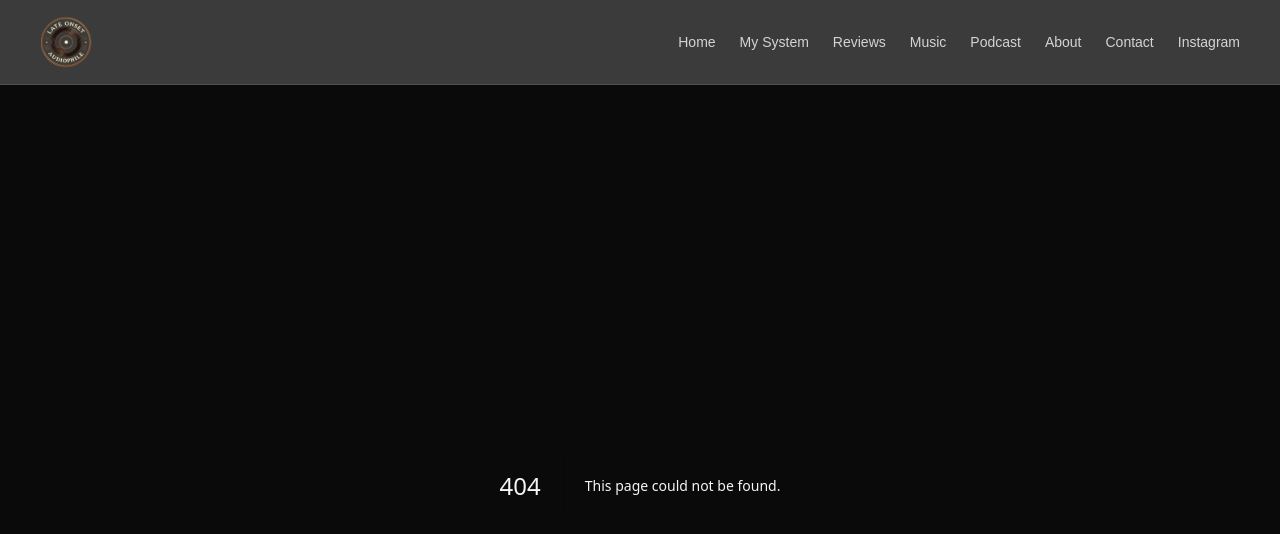
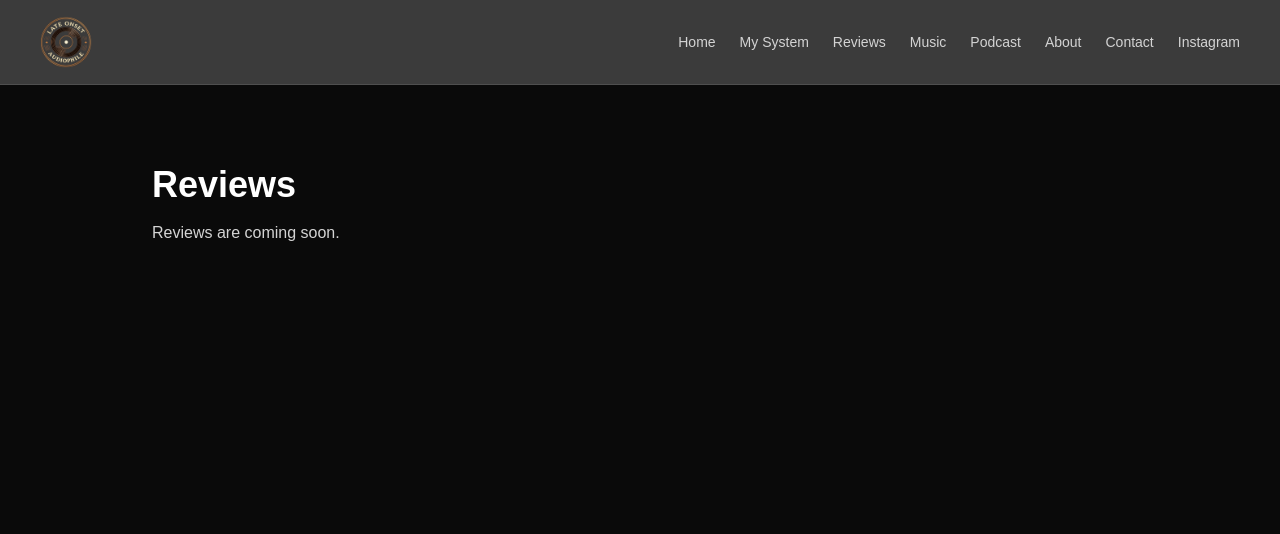
Before and after one commit to LamestImpala/loa-site, a Next.js app: page /about in a window 1280 px wide. Before the commit this address had no page. Shown: the top 534 px of the page. Built offline with nearby package versions, Linux system fonts and the light colour scheme.

Commit message:
Update site content and fixes

```diff
--- /dev/null
+++ b/app/about/page.tsx
@@ -0,0 +1,10 @@
+export default function ReviewsPage() {
+  return (
+    <section className="mx-auto max-w-5xl px-6 py-20 text-white">
+      <h1 className="text-4xl font-semibold">Reviews</h1>
+      <p className="mt-4 text-neutral-300">
+        Reviews are coming soon.
+      </p>
+    </section>
+  );
+}
--- /dev/null
+++ b/app/contact/page.tsx
@@ -0,0 +1,10 @@
+export default function ReviewsPage() {
+  return (
+    <section className="mx-auto max-w-5xl px-6 py-20 text-white">
+      <h1 className="text-4xl font-semibold">Reviews</h1>
+      <p className="mt-4 text-neutral-300">
+        Reviews are coming soon.
+      </p>
+    </section>
+  );
+}
--- a/app/layout.tsx
+++ b/app/layout.tsx
@@ -3,7 +3,7 @@ import Image from "next/image";
 import Link from "next/link";
 import "./globals.css";
 
-export const meta : Metadata = {
+export const metadata: Metadata = {
   metadataBase: new URL("https://lateonsetaudiophile.com"),
   title: "Late Onset Audiophile",
   description:
@@ -58,8 +58,6 @@ export default function RootLayout({
     priority
   />
 </Link>
-
-
             <div className="flex items-center gap-6 text-sm text-neutral-300">
               <Link href="/" className="transition hover:text-white">
                 Home
--- a/app/mysystem/page.tsx
+++ b/app/mysystem/page.tsx
@@ -2,6 +2,7 @@ import Link from "next/link";
 
 export default function MySystem() {
   const cartridges = [
+  "Hana Umami Red",
   "Audio-Technica ART9XI",
   "Soundsmith Zephyr MKIII",
   "Hana MH",
--- /dev/null
+++ b/app/podcast/page.tsx
@@ -0,0 +1,10 @@
+export default function ReviewsPage() {
+  return (
+    <section className="mx-auto max-w-5xl px-6 py-20 text-white">
+      <h1 className="text-4xl font-semibold">Reviews</h1>
+      <p className="mt-4 text-neutral-300">
+        Reviews are coming soon.
+      </p>
+    </section>
+  );
+}
--- /dev/null
+++ b/app/reviews/page.tsx
@@ -0,0 +1,10 @@
+export default function ReviewsPage() {
+  return (
+    <section className="mx-auto max-w-5xl px-6 py-20 text-white">
+      <h1 className="text-4xl font-semibold">Reviews</h1>
+      <p className="mt-4 text-neutral-300">
+        Reviews are coming soon.
+      </p>
+    </section>
+  );
+}
```
Lines whose indentation alone changed are shown as unchanged.
